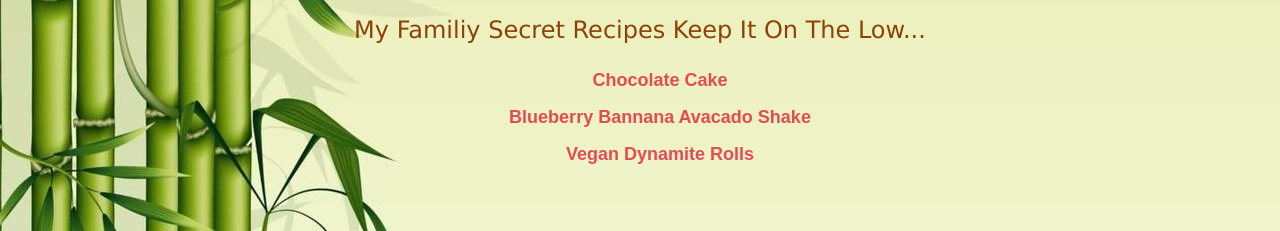
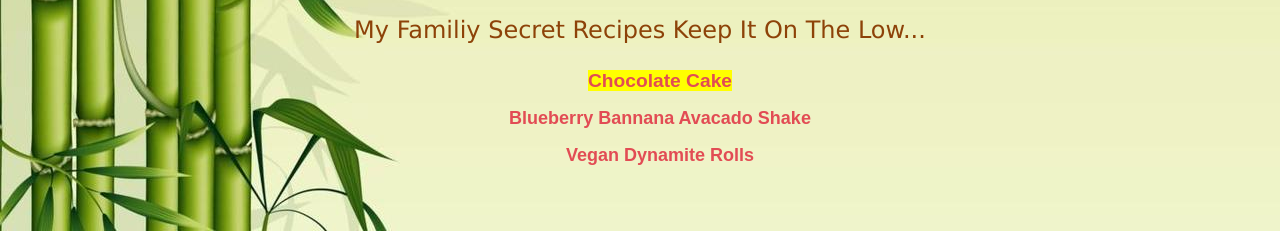
Before and after one commit to codeNinja27/odin-recipes, a plain HTML site: page index.html in a window 1280 px wide. In both pictures the pointer is over the link "Chocolate Cake". Shown: the part 569-800 px from the top of the page. Drawn offline with Linux system fonts and the light colour scheme.

Commit message:
added a hover effect for the items in index

```diff
--- a/style/index.css
+++ b/style/index.css
@@ -4,7 +4,7 @@ img {
     margin-left: auto;
     margin-right: auto;
     width: 50%;
-    opacity: 70%;
+    opacity: 65%;
 }
 
 body {
@@ -36,3 +36,8 @@ ul {
     font-size: large;
     font-weight: bold;
 }
+
+a:hover {
+    background-color: yellow;
+    font-size: larger;
+  }
```
